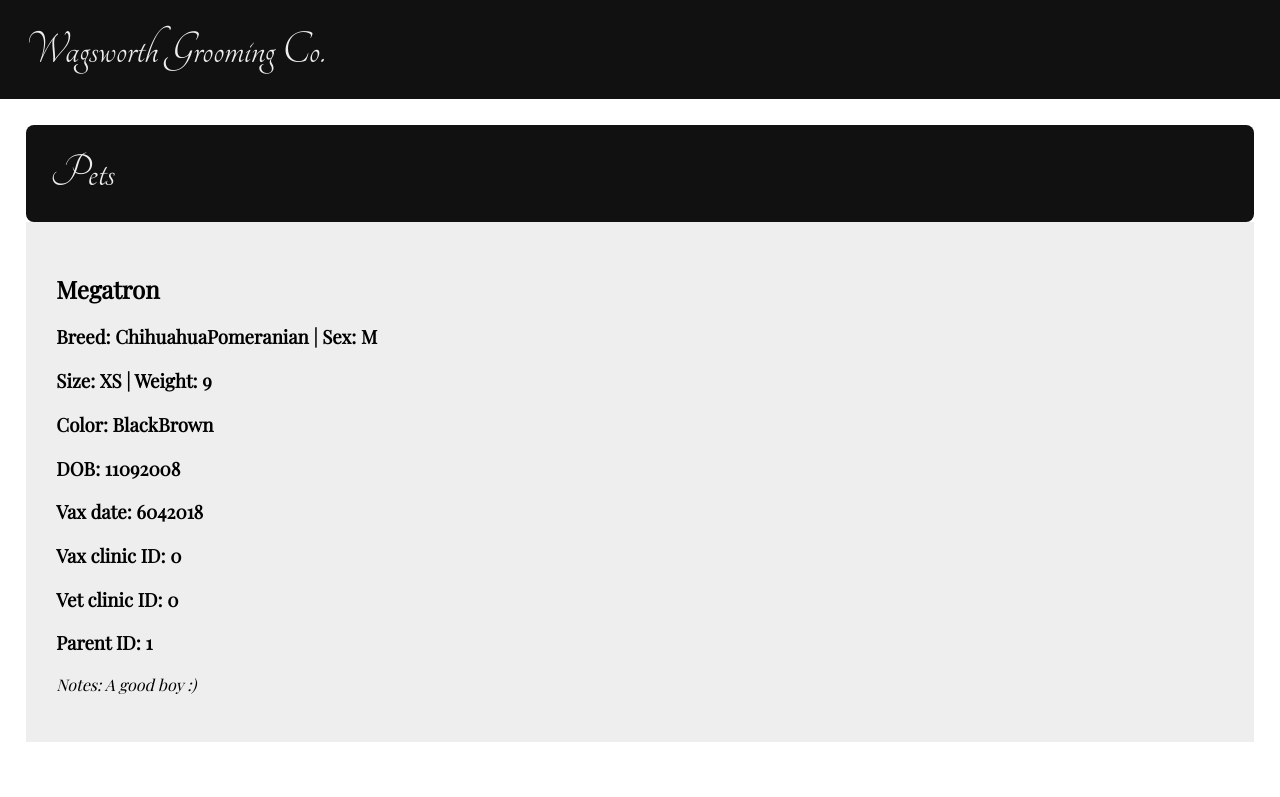
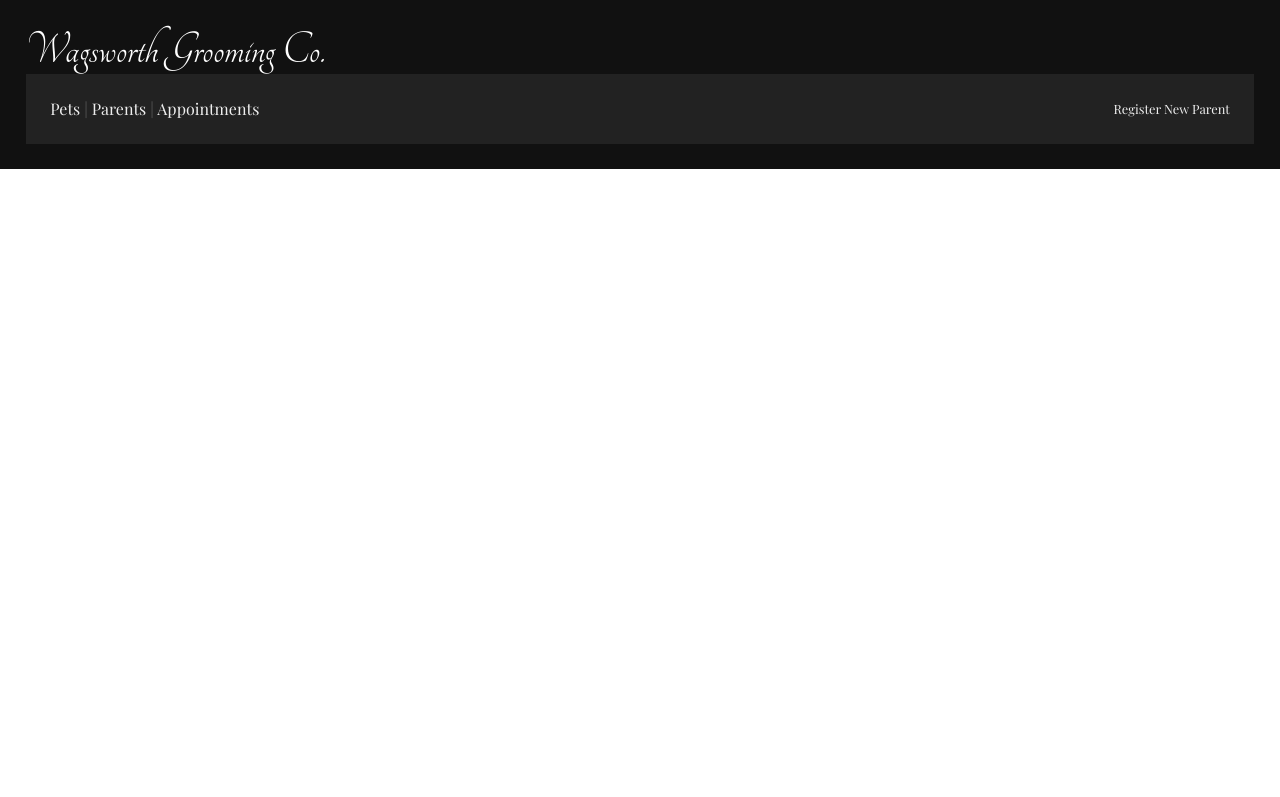
Before and after one commit to eggborne/wagsworth-grooming, a React app: page /#/ in a window 1280 px wide. Shown: the top 797 px of the page. Built offline with nearby package versions, Linux system fonts and the light colour scheme.

Commit message:
Adjust styles, add navigation bar

```diff
--- a/index.html
+++ b/index.html
@@ -11,6 +11,26 @@
     <title>Wagsworth Grooming Co.</title>
   </head>
   <style>
+    a {
+      text-decoration: none;
+      color: #eee
+    }
+    a:link {
+      color: #eee;
+    }
+    a:visited {
+      color: #eee
+    }
+    a:hover {
+      color: green
+    }
+    /* a:active {
+      color: #f00
+    } */
+    hr {
+      color: #666;
+      border-color: #666
+    }
     div {
       box-sizing:border-box
     }
--- a/src/components/App.jsx
+++ b/src/components/App.jsx
@@ -26,7 +26,7 @@ function App(){
       <Header legend={'Wagsworth Grooming Co.'}/>
       <div id="padding-container">
         <Switch>
-          <Route exact path='/' component={PetList} />
+          <Route path='/pets' component={PetList} />
           <Route path='/parents' component={ParentList} />
           <Route path='/appointments' component={AppointmentList} />
           <Route path='/newparent' component={NewParentForm} />
--- a/src/components/Appointment.jsx
+++ b/src/components/Appointment.jsx
@@ -13,6 +13,7 @@ function Appointment(props){
           background-color: #eee;
         }
       `}</style>
+      <h3>Date: {props.date}</h3>
       <h3>Pet ID: {props.petId}</h3>
       <h3>Time: {props.startTime}</h3>
       <h3>Services:</h3>
@@ -24,6 +25,7 @@ function Appointment(props){
 }
 
 Appointment.propTypes = {
+  date: PropTypes.number,
   petId: PropTypes.number,
   startTime: PropTypes.number,
   services: PropTypes.arrayOf(PropTypes.string),
--- a/src/components/AppointmentList.jsx
+++ b/src/components/AppointmentList.jsx
@@ -4,13 +4,15 @@ import Appointment from './Appointment';
 
 var masterApptList = [
   {
+    date: 10312018,
     petId: 1,
     startTime: 1530,
     services: ['Kennel cut #10', 'Nail filing'],
     notes: ['Shat on the table twice']
   },
   {
-    petId: 2,
+    date: 11092017,
+    petId: 3,
     startTime: 1000,
     services: ['Flea dip', 'Deluxe ball-washing'],
     notes: ['Fewer fleas than last time :D']
@@ -22,7 +24,8 @@ function AppointmentList() {
     <div>
       <Header legend={'Appointments'}/>
       {masterApptList.map((appt, index) =>
-        <Appointment petId={appt.petId}
+        <Appointment date={appt.date}
+          petId={appt.petId}
           startTime={appt.startTime}
           services={appt.services}
           notes={appt.notes}
--- a/src/components/Header.jsx
+++ b/src/components/Header.jsx
@@ -1,5 +1,6 @@
 import React from 'react';
 import PropTypes from 'prop-types';
+import { Link } from 'react-router-dom';
 
 function Header(props){
   var styles = {
@@ -11,15 +12,48 @@ function Header(props){
     fontWeight: '2',
     color: '#eee',
     width: '100%',
-    padding: '2% 1% 2% 2%',
+    padding: '2%',
   };
-  if (props.legend === "Wagsworth Grooming Co.") {
+  var navStyles = {
+    fontSize: '1rem',
+    fontFamily: 'Playfair Display, serif',
+    width: '100%',
+    color: '#666',
+    display: 'inline-flex',
+    justifyContent: 'space-between',
+    alignItems: 'center',
+    backgroundColor: '#222',
+    padding: '2%'
+  };
+  if (props.legend === 'Wagsworth Grooming Co.') {
     styles.borderRadius = 0;
     styles.margin = 0;
+  } else {
+    navStyles.display = 'none';
   }
   return (
     <div style={styles}>
-      {props.legend}
+      <style jsx>{`
+        #section-nav {
+
+        }
+        #account-nav {
+          font-size: 0.8rem
+        }
+        #logo {
+          color: white
+        }
+      `}</style>
+      <Link to="/"><div id="logo">{props.legend}</div></Link>
+      <div style={navStyles} id="nav-bar">
+        <div id="section-nav">
+          <Link to="/pets">Pets</Link> | <Link to="/parents">Parents</Link> | <Link to="/appointments">Appointments</Link>
+        </div>
+        <div id="account-nav">
+          <Link to="/newparent">Register New Parent</Link>
+        </div>
+      </div>
+
     </div>
   );
 }
```
